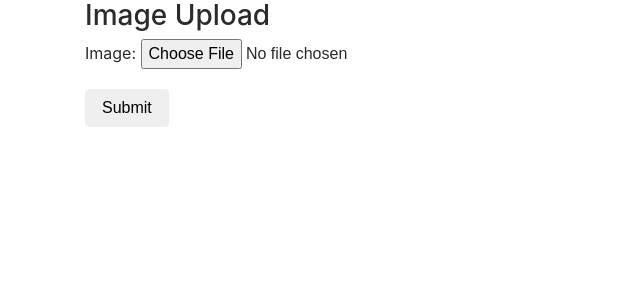
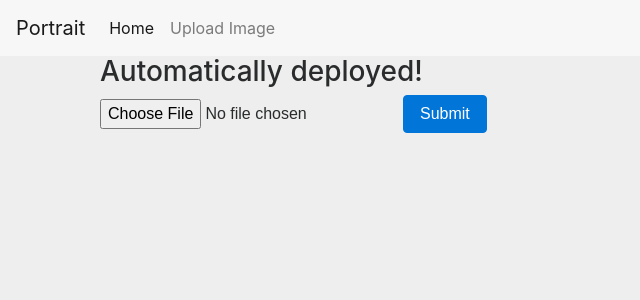
Before and after one commit to gyanpgupta/portrait, a Django app: page / in a window 1280 px wide. Shown: the top 300 px of the page, without its empty margins (0-640 px from the left). Run offline with Django 3.2, Linux system fonts and the light colour scheme; some libraries are stand-ins or nearby versions.

Commit message:
improve UI

```diff
--- a/templates/base.html
+++ b/templates/base.html
@@ -2,19 +2,59 @@
 <!DOCTYPE html>
 <html lang="en">
   <head>
-    <title>{% block title %}Portrait{% endblock %}</title>
-    <!-- Required meta tags -->
     <meta charset="utf-8">
     <meta name="viewport" content="width=device-width, initial-scale=1, shrink-to-fit=no">
-    <!-- stylesheets -->
-    <link rel="stylesheet" href="https://maxcdn.bootstrapcdn.com/bootstrap/4.0.0-beta.3/css/bootstrap.min.css" integrity="sha384-Zug+QiDoJOrZ5t4lssLdxGhVrurbmBWopoEl+M6BdEfwnCJZtKxi1KgxUyJq13dy" crossorigin="anonymous">
+    <meta name="description" content="">
+    <meta name="author" content="">
+    <link rel="icon" href="../../favicon.ico">
 
+    <title>{% block title %}Portait {% endblock %}</title>
+
+    <!-- Bootstrap core CSS -->
+     <link rel="stylesheet" href="https://maxcdn.bootstrapcdn.com/bootstrap/4.0.0-beta.3/css/bootstrap.min.css" integrity="sha384-Zug+QiDoJOrZ5t4lssLdxGhVrurbmBWopoEl+M6BdEfwnCJZtKxi1KgxUyJq13dy" crossorigin="anonymous">
+
+    <!-- Custom styles for this template -->
+    <style>
+    body {
+      background-color: #eee;
+    }
+   </style>
   </head>
+
   <body>
-    {% block content %}
-    {% endblock %}
+
+  <nav class="navbar navbar-toggleable-md navbar-light bg-faded">
+    <button class="navbar-toggler navbar-toggler-right" type="button" data-toggle="collapse" data-target="#navbarNav" aria-controls="navbarNav" aria-expanded="false" aria-label="Toggle navigation">
+      <span class="navbar-toggler-icon"></span>
+    </button>
+    <a class="navbar-brand" href="{% url 'upload_image' %}">Portrait</a>
+    <div class="collapse navbar-collapse" id="navbarNav">
+      <ul class="navbar-nav">
+        <li class="nav-item active">
+          <a class="nav-link" href="{% url 'upload_image' %}">Home <span class="sr-only">(current)</span></a>
+        </li>
+        <li class="nav-item">
+          <a class="nav-link" href="{% url 'upload_image' %}">Upload Image</a>
+        </li>
+      </ul>
+    </div>
+  </nav>
+
+  <div class="container">
+
+    <div class="starter-template">
+      {% block content %}
+      {% endblock %}
+    </div>
+
+  </div><!-- /.container -->
+
+
+    <!-- Bootstrap core JavaScript
+    ================================================== -->
+    <!-- Placed at the end of the document so the pages load faster -->
     <!-- scripts -->
-    <script src="https://code.jquery.com/jquery-3.1.1.slim.min.js" integrity="sha384-A7FZj7v+d/sdmMqp/nOQwliLvUsJfDHW+k9Omg/a/EheAdgtzNs3hpfag6Ed950n" crossorigin="anonymous"></script>
+    <script src="https://ajax.googleapis.com/ajax/libs/jquery/3.2.1/jquery.min.js"></script>
     <script src="https://cdnjs.cloudflare.com/ajax/libs/tether/1.4.0/js/tether.min.js" integrity="sha384-DztdAPBWPRXSA/3eYEEUWrWCy7G5KFbe8fFjk5JAIxUYHKkDx6Qin1DkWx51bBrb" crossorigin="anonymous"></script>
     <script src="https://maxcdn.bootstrapcdn.com/bootstrap/4.0.0-alpha.6/js/bootstrap.min.js" integrity="sha384-vBWWzlZJ8ea9aCX4pEW3rVHjgjt7zpkNpZk+02D9phzyeVkE+jo0ieGizqPLForn" crossorigin="anonymous"></script>
   </body>
--- a/templates/content_upload/upload_image.html
+++ b/templates/content_upload/upload_image.html
@@ -5,11 +5,17 @@
 
 {% block content %}
   <div class="container">
-  	<h3>Image Upload</h3>
-    <form action="{% url 'image' %}" method="post" enctype="multipart/form-data">
+  	<h3>Automatically deployed!
+    </h3>
+    <form action="{% url 'image' %}" method="post" enctype="multipart/form-data" class="form-inline">
       {% csrf_token %}
-      {{ form.as_p }}
-      <button type="submit" class="btn btn-default">Submit</button>
+      <div class="form-group">
+        <label for="ImageUpload" class="sr-only">Image</label>
+        {{ form.image }}
+      </div>
+      <div class="form-group">
+        <button type="submit" class="btn btn-primary">Submit</button>
+      </div>
     </form>
     {% if message %}
       <strong>{{message}}</strong>
```
Also changed, not shown: templates/content_upload/result_image.html (+3 -1 lines).
